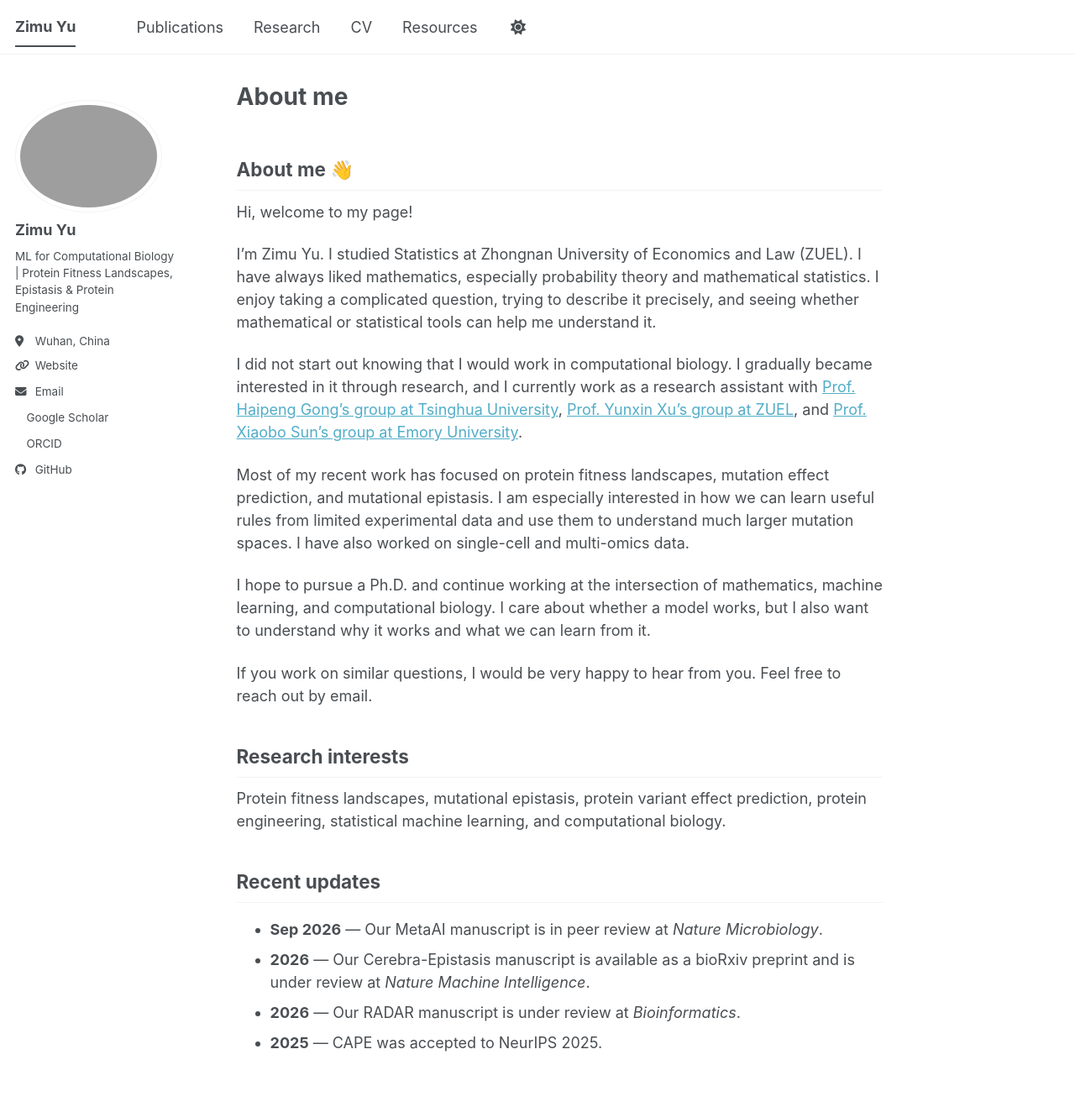
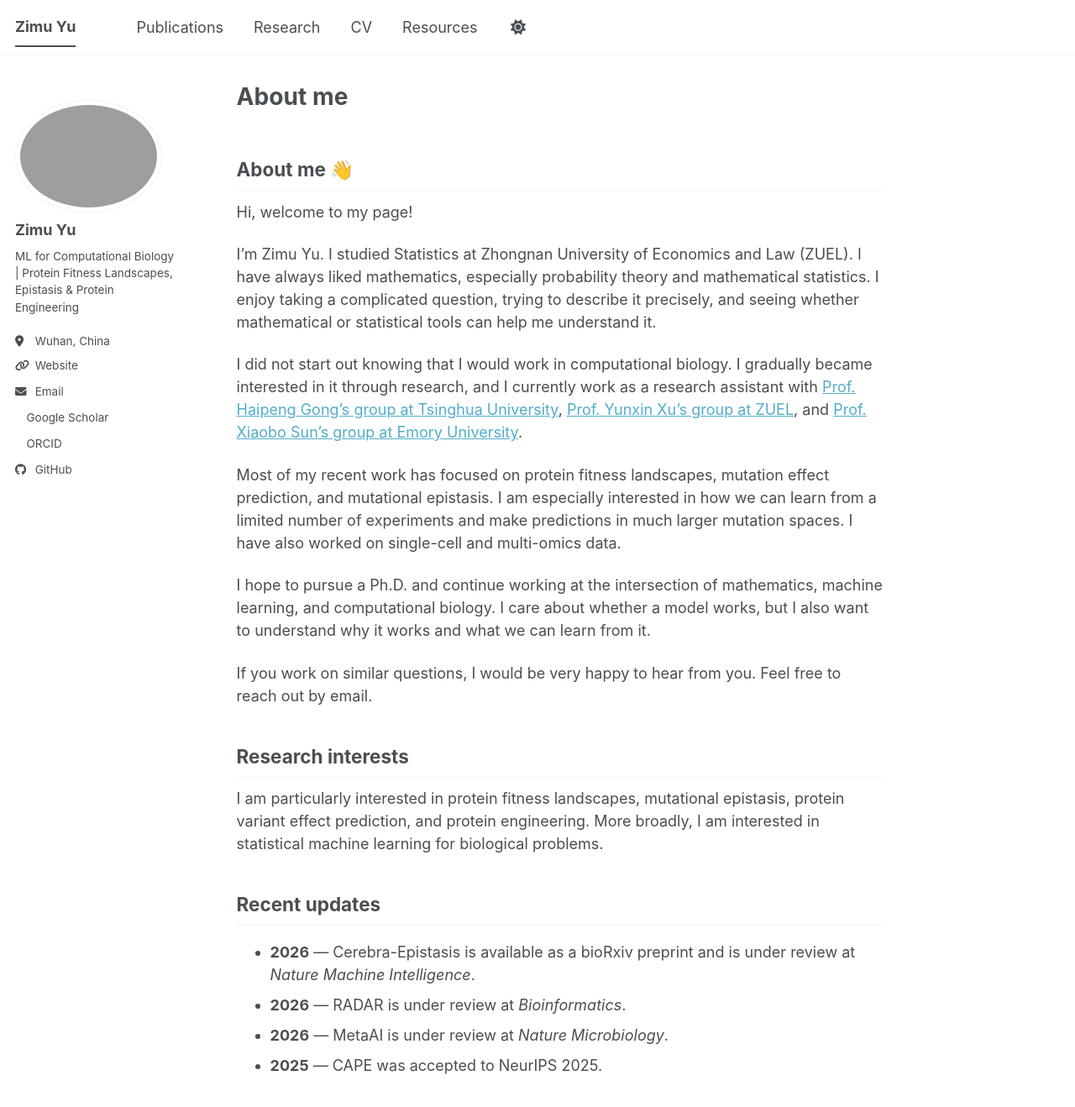
Before and after one commit to zimu-yu/zimu-yu.github.io, a Jekyll site: the page built from _pages/about.md, in a window 1280 px wide and 1327 px high. Shown: the top 1318 px of the window at 84% size. Built offline with Jekyll 4.4.1, drawn with Linux system fonts in a browser that asks for light colours; a style sheet for code colours, icons or effects is not loaded.

Commit message:
Update about.md

```diff
--- a/_pages/about.md
+++ b/_pages/about.md
@@ -17,7 +17,7 @@ I'm Zimu Yu. I studied Statistics at Zhongnan University of Economics and Law (Z
 
 I did not start out knowing that I would work in computational biology. I gradually became interested in it through research, and I currently work as a research assistant with [Prof. Haipeng Gong's group at Tsinghua University](https://life.tsinghua.edu.cn/lifeen/info/1034/1086.htm), [Prof. Yunxin Xu's group at ZUEL](https://tsxy.zuel.edu.cn/2025/0527/c14199a392774/page.htm), and [Prof. Xiaobo Sun's group at Emory University](https://med.emory.edu/directory/profile/?u=XSUN28).
 
-Most of my recent work has focused on protein fitness landscapes, mutation effect prediction, and mutational epistasis. I am especially interested in how we can learn useful rules from limited experimental data and use them to understand much larger mutation spaces. I have also worked on single-cell and multi-omics data.
+Most of my recent work has focused on protein fitness landscapes, mutation effect prediction, and mutational epistasis. I am especially interested in how we can learn from a limited number of experiments and make predictions in much larger mutation spaces. I have also worked on single-cell and multi-omics data.
 
 I hope to pursue a Ph.D. and continue working at the intersection of mathematics, machine learning, and computational biology. I care about whether a model works, but I also want to understand why it works and what we can learn from it.
 
@@ -25,11 +25,11 @@ If you work on similar questions, I would be very happy to hear from you. Feel f
 
 ## Research interests
 
-Protein fitness landscapes, mutational epistasis, protein variant effect prediction, protein engineering, statistical machine learning, and computational biology.
+I am particularly interested in protein fitness landscapes, mutational epistasis, protein variant effect prediction, and protein engineering. More broadly, I am interested in statistical machine learning for biological problems.
 
 ## Recent updates
 
-- **Sep 2026** — Our MetaAI manuscript is in peer review at *Nature Microbiology*.
-- **2026** — Our Cerebra-Epistasis manuscript is available as a bioRxiv preprint and is under review at *Nature Machine Intelligence*.
-- **2026** — Our RADAR manuscript is under review at *Bioinformatics*.
+- **2026** — Cerebra-Epistasis is available as a bioRxiv preprint and is under review at *Nature Machine Intelligence*.
+- **2026** — RADAR is under review at *Bioinformatics*.
+- **2026** — MetaAI is under review at *Nature Microbiology*.
 - **2025** — CAPE was accepted to NeurIPS 2025.
```
